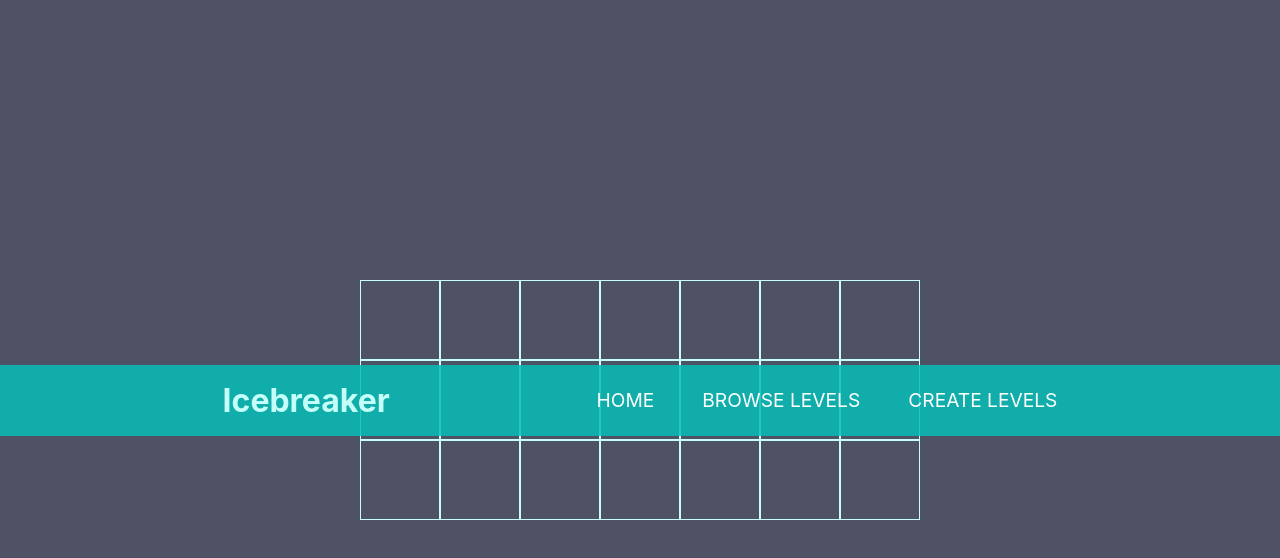
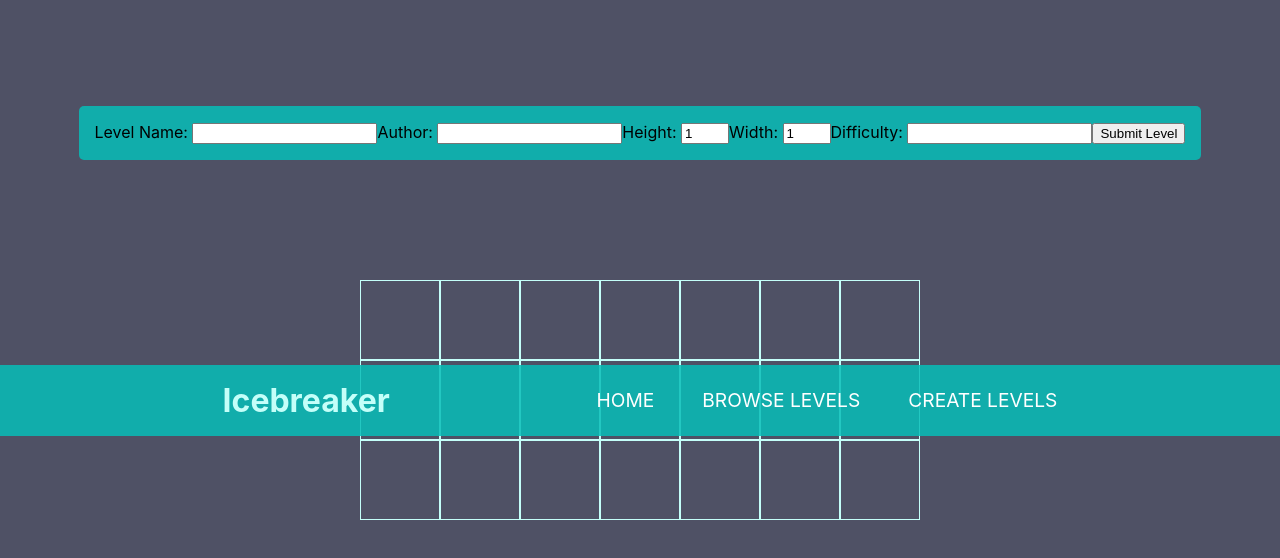
Before and after one commit to Benjamin-Kuzava/icebreaker, a React (Create React App) app in the folder client/: page /new in a window 1280 px wide. Shown: the top 558 px of the page. Built offline with nearby package versions, Linux system fonts and the light colour scheme; no server answers.

Commit message:
working on logic

```diff
--- a/client/src/App.css
+++ b/client/src/App.css
@@ -29,21 +29,8 @@ body {
     align-items: center;
 }
 
-header {
-    background: rgba(7, 190, 184, .85);
-    padding: 1em 0;
-    text-align: center;
-    position: fixed;
-    z-index: 10;
-    width: 100vw;
-}
-
-.logo {
-    margin: 0;
-    color: #C4FFF9;
-}
-
-main {
+.container {
     grid-row: 2 / 3;
     grid-column: 1 / -1;
+    /* align-self: center; */
 }
--- a/client/src/App.js
+++ b/client/src/App.js
@@ -3,31 +3,33 @@ import { useEffect, useState } from 'react';
 import { Route } from 'react-router-dom';
 import './App.css';
 import Header from './components/Header/Header.jsx'
-import Grid from './components/Grid/Grid.jsx'
+import Home from './components/Home/Home.jsx'
+import LevelCreate from './components/LevelCreate/LevelCreate.jsx'
 import { baseURL, config } from './services';
 
 const App = () => {
   const [levels, setLevels] = useState([]);
+  const [toggleFetch, setToggleFetch] = useState(false)
 
   useEffect(() => {
     const getLevels = async () => {
       const resp = await axios.get(baseURL, config);
-      console.log(resp.data.records);
       setLevels(resp.data.records);
     }
     getLevels();
-  }, []);
+  }, [toggleFetch]);
 
   return (
     <div className="App">
       <Header />
       <Route exact path='/'>
+        <Home levels={levels} />
       </Route>
       <Route path='/new'>
+        <LevelCreate setToggleFetch={setToggleFetch}/>
       </Route>
       <Route path='/select'>
       </Route>
-      <Grid />
     </div>
   );
 }
--- /dev/null
+++ b/client/src/components/Form/Form.css
@@ -0,0 +1,11 @@
+form {
+    grid-row: 1 / 2;
+    grid-column: 1 / -1;
+    margin: 0 auto;
+    background: rgba(7, 190, 184, .85);
+    padding: 1em;
+    border-radius: 5px;
+    /* width: 80vw;
+    display: flex;
+    flex-direction: column; */
+}
--- /dev/null
+++ b/client/src/components/Form/Form.jsx
@@ -0,0 +1,83 @@
+import './Form.css'
+import { useEffect, useState } from 'react';
+import { baseURL, config } from '../../services'
+import axios from 'axios';
+
+const Form = (props) => {
+    const [levelName, setLevelName] = useState('');
+    const [author, setAuthor] = useState('');
+    const [width, setWidth] = useState(1);
+    const [height, setHeight] = useState(1);
+    const [grid, setGrid] = useState('');
+    const [difficulty, setDifficulty] = useState('');
+
+    const handleSubmit = async (e) => {
+        e.preventDefault();
+        const newLevel = {
+            levelName,
+            author,
+            width,
+            height,
+            grid,
+            difficulty
+        };
+        await axios.post(baseURL, { fields: newLevel }, config);
+    }
+
+    useEffect(() => {
+        setGrid(props.gridLayout)
+    },[props.gridLayout])
+
+    return (
+        <form action="">
+            <label htmlFor="levelName">Level Name: </label>
+            <input
+                name="levelName"
+                type="text"
+                value={levelName}
+                onChange={(e) => setLevelName(e.target.value)}
+            />
+            <label htmlFor="author">Author: </label>
+            <input
+                name="author"
+                type="text"
+                value={author}
+                onChange={(e) => setAuthor(e.target.value)}
+            />
+            <label htmlFor="height">Height: </label>
+            <input
+                name="height"
+                type="number"
+                min='1'
+                max='9'
+                value={height}
+                onChange={(e) => {
+                    setHeight(e.target.valueAsNumber);
+                    props.setGridHeight(e.target.valueAsNumber);
+                }}
+            />
+            <label htmlFor="width">Width: </label>
+            <input
+                name="width"
+                type="number"
+                min='1'
+                max='9'
+                value={width}
+                onChange={(e) => {
+                    setWidth(e.target.valueAsNumber)
+                    props.setGridWidth(e.target.valueAsNumber)
+                }}
+            />
+            <label htmlFor="difficulty">Difficulty: </label>
+            <input
+                name="difficulty"
+                type="text"
+                value={difficulty}
+                onChange={(e) => setDifficulty(e.target.value)}
+            />
+            <button type='submit' onClick={handleSubmit}>Submit Level</button>
+        </form>
+    )
+}
+
+export default Form;
--- a/client/src/components/Grid/Grid.jsx
+++ b/client/src/components/Grid/Grid.jsx
@@ -2,24 +2,30 @@ import { useState } from 'react';
 import produce from 'immer';
 import './Grid.css'
 
+
+const Grid = (props) => {
+    // Determines size of grid. Change into variables later.
     const numRows = 3;
     const numCols = 7;
+    // const numRows = props.gridHeight;
+    // const numCols = props.gridWidth;
+    const size = [numRows, numCols];
+    // console.log(props.gridHeight)
+    // console.log(props.gridWidth)
 
+    // Generate matrix all initialized to zero
     const generateEmptyGrid = () => {
         const rows = [];
-    for (let i = 0; i < numRows; i++) {
-     rows.push(Array.from(Array(numCols), () => 0));
+        for (let i = 0; i < size[0]; i++) {
+         rows.push(Array.from(Array(size[1]), () => 0));
         }
-
-    console.log(rows);
         return rows;
     }
-
-const Grid = (props) => {
+    // Set grid to matrix from generateEmptyGrid
     const [grid, setGrid] = useState(() => generateEmptyGrid());
 
     return (
-        <main style={{
+        <main className ='container' style={{
             display: 'grid',
             gridTemplateColumns: `repeat(${numCols}, 5em)`,
             width: '50vw',
@@ -29,11 +35,15 @@ const Grid = (props) => {
             {grid.map((rows, i) =>
             rows.map((col, k) => <div
             key={`${i}${k}`}
+            // Create shallow copy of grid, toggle state of the individual square
             onClick={() => {
                 const newGrid = produce(grid, gridCopy => {
                 gridCopy[i][k] = grid[i][k] ? 0 : 1;
                 })
                 setGrid(newGrid);
+                props.setGridLayout(JSON.stringify(newGrid))
+                console.log(newGrid)
+                console.log(JSON.stringify(newGrid));
             }}
             style={{
                 width: '5em',
--- a/client/src/components/Header/Header.css
+++ b/client/src/components/Header/Header.css
@@ -1,6 +1,6 @@
 
 
-/* header {
+header {
     background: rgba(7, 190, 184, .85);
     padding: 1em 0;
     text-align: center;
@@ -12,4 +12,4 @@
 .logo {
     margin: 0;
     color: #C4FFF9;
-} */
+}
--- /dev/null
+++ b/client/src/components/Home/Home.jsx
@@ -0,0 +1,9 @@
+import Grid from '../Grid/Grid.jsx'
+
+const Home = (props) => {
+    return (
+        <Grid />
+    )
+}
+
+export default Home;
--- /dev/null
+++ b/client/src/components/LevelCreate/LevelCreate.jsx
@@ -0,0 +1,21 @@
+import './LevelCreate.css';
+import Grid from '../Grid/Grid.jsx'
+import Form from '../Form/Form.jsx'
+import { useState } from 'react';
+
+
+const LevelCreate = (props) => {
+    // States to be passed between siblings
+    const [gridLayout, setGridLayout] = useState('');
+    const [gridWidth, setGridWidth] = useState(1);
+    const [gridHeight, setGridHeight] = useState(1);
+
+    return (
+        <>
+            <Form gridLayout={gridLayout} setGridWidth={setGridWidth} setGridHeight={setGridHeight}/>
+            <Grid setGridLayout={setGridLayout} gridWidth={gridWidth} gridHeight={gridHeight}/>
+        </>
+    )
+}
+
+export default LevelCreate;
```
Also changed, not shown: client/src/components/Home/Home.css (added), client/src/components/LevelCreate/LevelCreate.css (added), 1 other file (tests, documents, lock files or other folders). Lines whose indentation alone changed are shown as unchanged.
